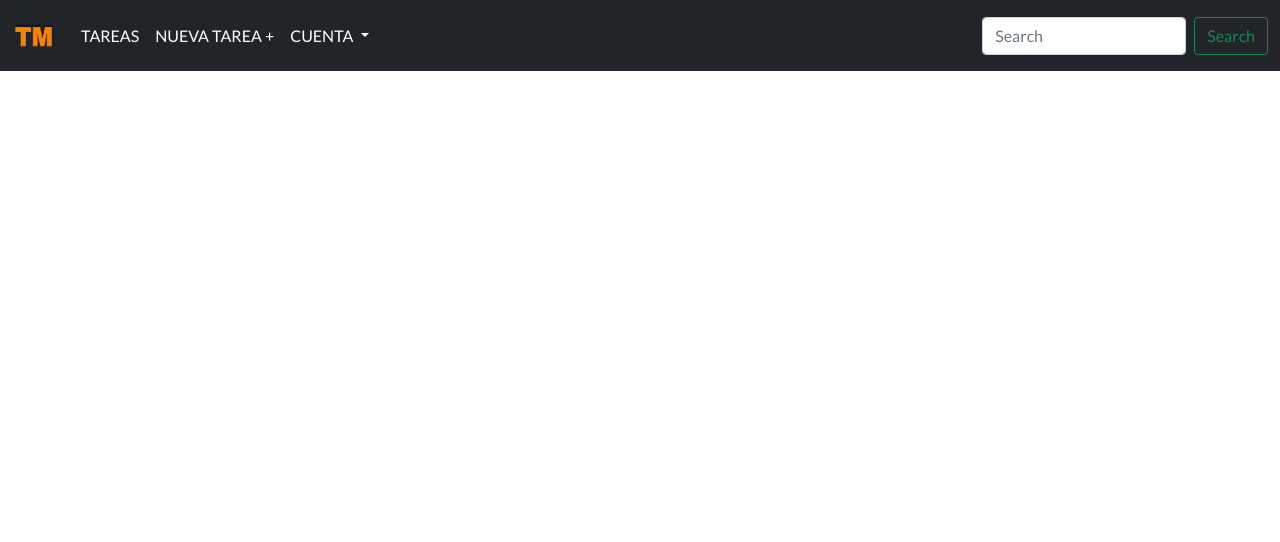
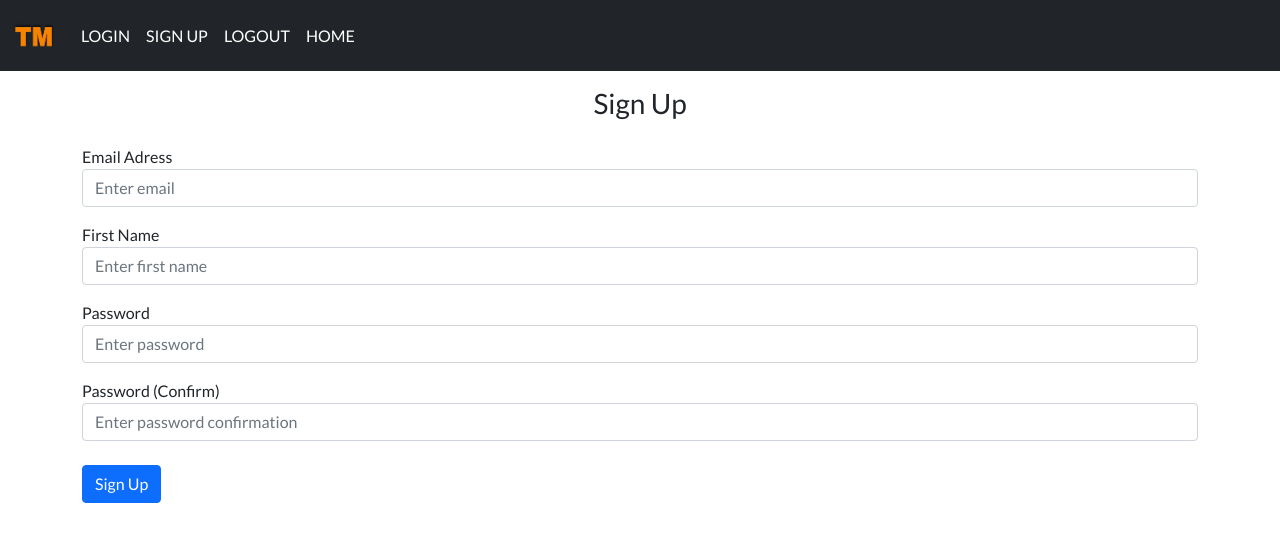
Before and after one commit to Lautaro-Code/Task-Manager, a Flask app: page /sign-up in a window 1280 px wide. Shown: the top 542 px of the page. Run offline with Flask 2, Linux system fonts and the light colour scheme.

Commit message:
Some changes

```diff
--- a/task_manager/auth.py
+++ b/task_manager/auth.py
@@ -1,15 +1,36 @@
-from flask import Blueprint, render_template
+from flask import Blueprint, render_template, request, flash
 
 auth = Blueprint('auth', __name__)
 
-@auth.route('/login')
+@auth.route('/login', methods=['GET', 'POST'])
 def login():
+    data = request.form
+    print(data)
     return render_template("login.html")
 
 @auth.route('/logout')
 def logout():
-    return render_template("logout.html")
+    return "<p>Logout</p>"
 
-@auth.route('/sign-up')
+@auth.route('/sign-up', methods=['GET', 'POST'])
 def sign_up():
+
+    if request.method == 'POST':
+        email = request.form.get('email')
+        firstName = request.form.get('firstName')
+        password1 = request.form.get('password1')
+        password2 = request.form.get('password2')
+
+        if len(email) < 4:
+            flash('El Email debe ser mayor a 3 carácteres.', category='error')
+        elif len(firstName) < 2:
+            flash('El nombre debe ser mayor a 1 carácter.', category='error')
+        elif password1 != password2:
+            flash('Las contraseñas deben ser iguales.', category='error')
+        elif len(password1) < 7:
+            flash('La contraseña debe tener al menos 7 carácteres.', category='error')
+        else:
+            # Add user to Database
+            flash('Cuenta creada con éxito!.', category='success')
+
     return render_template("sign_up.html")
--- a/task_manager/static/main.css
+++ b/task_manager/static/main.css
@@ -1,7 +1,7 @@
-:root{
-
-}
-
 #body{
     font-family: 'Lato', sans-serif !important;
 }
+
+#span-perfil{
+    margin-left: 109px !important;
+}
--- a/task_manager/templates/base.html
+++ b/task_manager/templates/base.html
@@ -1,9 +1,14 @@
 <!DOCTYPE html>
 <html lang="en">
 <head>
+
     <meta charset="UTF-8">
     <meta http-equiv="X-UA-Compatible" content="IE=edge">
     <meta name="viewport" content="width=device-width, initial-scale=1.0">
+
+        <!-- Website Icon -->
+
+    <link rel="shortcut icon" href="{{ url_for('static', filename='img/icon-page.ico') }}" type="image/x-icon">
 
         <!-- Boostrap CSS -->
 
@@ -19,10 +24,13 @@
 
     <link rel="stylesheet" href="{{ url_for('static', filename='main.css') }}">
 
+        <!-- Title -->
+
     <title>{% block title %}Home{% endblock %}</title>
+
+
 </head>
 <body id="body">
-
     <header>
         <nav class="navbar navbar-expand-lg navbar-dark bg-dark">
             <div class="container-fluid">
@@ -35,51 +43,31 @@
                 <div class="collapse navbar-collapse" id="navbarSupportedContent">
                     <ul class="navbar-nav me-auto mb-2 mb-lg-0">
                       <li class="nav-item">
-                    <a class="nav-link active" aria-current="page" href="#">TAREAS</a>
+                          <a class="nav-link active" aria-current="page" id="login" href="/login">LOGIN</a>
                       </li>
                       <li class="nav-item">
-                    <a class="nav-link active" aria-current="page" href="#">NUEVA TAREA +</a>
+                          <a class="nav-link active" aria-current="page" id="signUp" href="/sign-up">SIGN UP</a>
                       </li>
-                  <li class="nav-item dropdown">
-                    <a class="nav-link active dropdown-toggle" href="#" id="navbarDropdown" role="button" data-bs-toggle="dropdown" aria-expanded="false">
-                      CUENTA
-                    </a>
-                    <ul class="dropdown-menu" aria-labelledby="navbarDropdown">
-                      <li>
-                          <a class="dropdown-item" href="#">
-                              Perfil
-                              <span class="ms-5">
-                                <svg xmlns="http://www.w3.org/2000/svg" width="16" height="16" fill="currentColor" class="bi bi-person-fill" viewBox="0 0 16 16">
-                                    <path d="M3 14s-1 0-1-1 1-4 6-4 6 3 6 4-1 1-1 1H3zm5-6a3 3 0 1 0 0-6 3 3 0 0 0 0 6z"/>
-                                </svg>
-                              </span>
-                          </a>
+                      <li class="nav-item">
+                        <a class="nav-link active" aria-current="page" id="logout" href="/logout">LOGOUT</a>
                       </li>
-                      <li>
-                          <a class="dropdown-item" href="#">
-                              Configuracion
-                              <span class="ms-5">
-                                <svg xmlns="http://www.w3.org/2000/svg" width="16" height="16" fill="currentColor" class="bi bi-gear" viewBox="0 0 16 16">
-                                    <path d="M8 4.754a3.246 3.246 0 1 0 0 6.492 3.246 3.246 0 0 0 0-6.492zM5.754 8a2.246 2.246 0 1 1 4.492 0 2.246 2.246 0 0 1-4.492 0z"/>
-                                    <path d="M9.796 1.343c-.527-1.79-3.065-1.79-3.592 0l-.094.319a.873.873 0 0 1-1.255.52l-.292-.16c-1.64-.892-3.433.902-2.54 2.541l.159.292a.873.873 0 0 1-.52 1.255l-.319.094c-1.79.527-1.79 3.065 0 3.592l.319.094a.873.873 0 0 1 .52 1.255l-.16.292c-.892 1.64.901 3.434 2.541 2.54l.292-.159a.873.873 0 0 1 1.255.52l.094.319c.527 1.79 3.065 1.79 3.592 0l.094-.319a.873.873 0 0 1 1.255-.52l.292.16c1.64.893 3.434-.902 2.54-2.541l-.159-.292a.873.873 0 0 1 .52-1.255l.319-.094c1.79-.527 1.79-3.065 0-3.592l-.319-.094a.873.873 0 0 1-.52-1.255l.16-.292c.893-1.64-.902-3.433-2.541-2.54l-.292.159a.873.873 0 0 1-1.255-.52l-.094-.319zm-2.633.283c.246-.835 1.428-.835 1.674 0l.094.319a1.873 1.873 0 0 0 2.693 1.115l.291-.16c.764-.415 1.6.42 1.184 1.185l-.159.292a1.873 1.873 0 0 0 1.116 2.692l.318.094c.835.246.835 1.428 0 1.674l-.319.094a1.873 1.873 0 0 0-1.115 2.693l.16.291c.415.764-.42 1.6-1.185 1.184l-.291-.159a1.873 1.873 0 0 0-2.693 1.116l-.094.318c-.246.835-1.428.835-1.674 0l-.094-.319a1.873 1.873 0 0 0-2.692-1.115l-.292.16c-.764.415-1.6-.42-1.184-1.185l.159-.291A1.873 1.873 0 0 0 1.945 8.93l-.319-.094c-.835-.246-.835-1.428 0-1.674l.319-.094A1.873 1.873 0 0 0 3.06 4.377l-.16-.292c-.415-.764.42-1.6 1.185-1.184l.292.159a1.873 1.873 0 0 0 2.692-1.115l.094-.319z"/>
-                                </svg>
-                              </span>
-
-                          </a>
-                      </li>
-                      <li><hr class="dropdown-divider"></li>
-                      <li><a class="dropdown-item" href="#">Something else here</a></li>
-                    </ul>
+                      <li class="nav-item">
+                        <a class="nav-link active" aria-current="page" id="home" href="/">HOME</a>
                       </li>
                     </ul>
-                <form class="d-flex">
-                    <input class="form-control me-2" type="search" placeholder="Search" aria-label="Search">
-                    <button class="btn btn-outline-success" type="submit">Search</button>
-                </form>
                 </div>
             </div>
         </nav>
     </header>
+
+    <main>
+      <div class="container">
+        {% block content %}
+          <!-- Here contanis the main content -->
+
+        {% endblock %}
+      </div>
+    </main>
 
 
 
@@ -97,3 +85,43 @@
 
 </body>
 </html>
+
+
+<!-- <li class="nav-item dropdown">
+                          <a class="nav-link active dropdown-toggle" href="#" id="navbarDropdown" role="button" data-bs-toggle="dropdown" aria-expanded="false">
+                            CUENTA
+                          </a>
+                        <ul class="dropdown-menu" aria-labelledby="navbarDropdown">
+                            <li>
+                                <a class="dropdown-item" href="#">
+                                    Perfil
+                                    <span style="margin-left: 6.813rem;">
+                                        <svg xmlns="http://www.w3.org/2000/svg" width="16" height="16" fill="currentColor" class="bi bi-person-fill" viewBox="0 0 16 16">
+                                            <path d="M3 14s-1 0-1-1 1-4 6-4 6 3 6 4-1 1-1 1H3zm5-6a3 3 0 1 0 0-6 3 3 0 0 0 0 6z"/>
+                                        </svg>
+                                    </span>
+                                </a>
+                            </li>
+                            <li>
+                                <a class="dropdown-item" href="#">
+                                    Configuracion
+                                    <span class="ms-5">
+                                        <svg xmlns="http://www.w3.org/2000/svg" width="16" height="16" fill="currentColor" class="bi bi-gear" viewBox="0 0 16 16">
+                                          <path d="M8 4.754a3.246 3.246 0 1 0 0 6.492 3.246 3.246 0 0 0 0-6.492zM5.754 8a2.246 2.246 0 1 1 4.492 0 2.246 2.246 0 0 1-4.492 0z"/>
+                                          <path d="M9.796 1.343c-.527-1.79-3.065-1.79-3.592 0l-.094.319a.873.873 0 0 1-1.255.52l-.292-.16c-1.64-.892-3.433.902-2.54 2.541l.159.292a.873.873 0 0 1-.52 1.255l-.319.094c-1.79.527-1.79 3.065 0 3.592l.319.094a.873.873 0 0 1 .52 1.255l-.16.292c-.892 1.64.901 3.434 2.541 2.54l.292-.159a.873.873 0 0 1 1.255.52l.094.319c.527 1.79 3.065 1.79 3.592 0l.094-.319a.873.873 0 0 1 1.255-.52l.292.16c1.64.893 3.434-.902 2.54-2.541l-.159-.292a.873.873 0 0 1 .52-1.255l.319-.094c1.79-.527 1.79-3.065 0-3.592l-.319-.094a.873.873 0 0 1-.52-1.255l.16-.292c.893-1.64-.902-3.433-2.541-2.54l-.292.159a.873.873 0 0 1-1.255-.52l-.094-.319zm-2.633.283c.246-.835 1.428-.835 1.674 0l.094.319a1.873 1.873 0 0 0 2.693 1.115l.291-.16c.764-.415 1.6.42 1.184 1.185l-.159.292a1.873 1.873 0 0 0 1.116 2.692l.318.094c.835.246.835 1.428 0 1.674l-.319.094a1.873 1.873 0 0 0-1.115 2.693l.16.291c.415.764-.42 1.6-1.185 1.184l-.291-.159a1.873 1.873 0 0 0-2.693 1.116l-.094.318c-.246.835-1.428.835-1.674 0l-.094-.319a1.873 1.873 0 0 0-2.692-1.115l-.292.16c-.764.415-1.6-.42-1.184-1.185l.159-.291A1.873 1.873 0 0 0 1.945 8.93l-.319-.094c-.835-.246-.835-1.428 0-1.674l.319-.094A1.873 1.873 0 0 0 3.06 4.377l-.16-.292c-.415-.764.42-1.6 1.185-1.184l.292.159a1.873 1.873 0 0 0 2.692-1.115l.094-.319z"/>
+                                        </svg>
+                                    </span>
+                                </a>
+                            </li>
+                            <li><hr class="dropdown-divider"></li>
+                            <li><a class="dropdown-item" href="#">Something else here</a></li>
+                        </ul>
+                      </li>
+                      <form class="d-flex">
+                        <input class="form-control me-2" type="search" placeholder="Search" aria-label="Search">
+                        <button class="btn btn-outline-success" type="submit">Search</button>
+                      </form>
+
+
+
+-->
--- a/task_manager/templates/sign_up.html
+++ b/task_manager/templates/sign_up.html
@@ -1,3 +1,33 @@
 {% extends 'base.html' %}
 
 {% block title %} Sign Up {% endblock %}
+
+{% block content %}
+
+<form method="POST">
+
+    <h3 class="mt-3" align="center">Sign Up</h3>
+    <div class="form-group">
+        <label for="email" class="mt-3">Email Adress</label>
+        <input type="email" class="form-control" name="email" id="email" placeholder="Enter email">
+    </div>
+    <div class="form-group">
+        <label for="firstName" class="mt-3">First Name</label>
+        <input type="text" class="form-control" name="firstName" id="firstName" placeholder="Enter first name">
+    </div>
+    <div class="form-group">
+        <label for="password1" class="mt-3">Password</label>
+        <input type="password" class="form-control" name="password" id="password1" placeholder="Enter password">
+    </div>
+    <div class="form-group">
+        <label for="password2" class="mt-3">Password (Confirm)</label>
+        <input type="password" class="form-control" name="password" id="password2" placeholder="Enter password confirmation">
+    </div>
+
+    <br/>
+
+    <button type="submit" class="btn btn-primary">Sign Up</button>
+
+</form>
+
+{% endblock %}
```
Also changed, not shown: task_manager/__init__.py (+16 -0 lines), task_manager/models.py (+16 -0 lines), task_manager/templates/login.html (+23 -0 lines), task_manager/static/img/icon-page.ico (added). Lines whose indentation alone changed are shown as unchanged.
